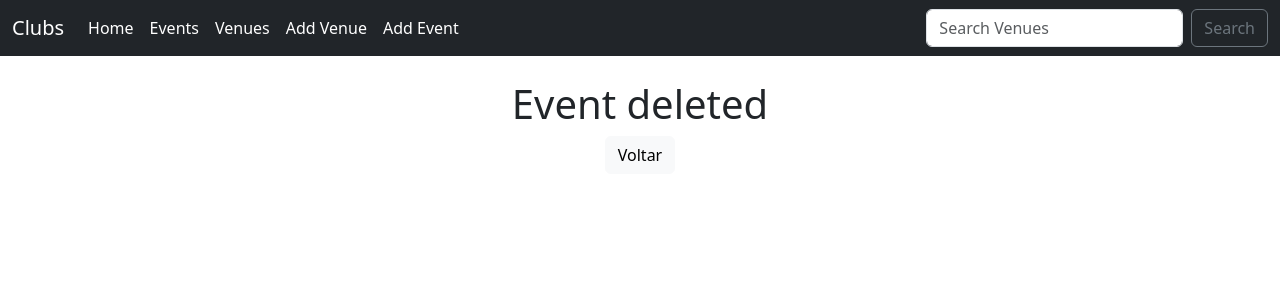
After one commit to GuiFernandess7/DjangoClubApp, a Django app: template templates/events/delete_event.html in a window 1280 px wide. The commit adds this page. Shown: the top 300 px of the page. Run offline with Django 4.2, Linux system fonts and the light colour scheme; the template is opened without the code that fills it, so the values that code supplies are empty.

Commit message:
html pages added

```diff
--- /dev/null
+++ b/templates/events/delete_event.html
@@ -0,0 +1,12 @@
+{% extends 'events/base.html' %}
+
+{% block content %}
+
+<center>
+    <h1>Event deleted</h1>
+    <div>
+        <a href="{% url 'event-list'%}" class="btn btn-light">Voltar</a>
+    </div>
+</center>
+
+{% endblock %}
--- a/templates/events/event_list.html
+++ b/templates/events/event_list.html
@@ -30,6 +30,8 @@
                     <div class="card-footer text-body-secondary">
                         <a href="{% url 'update-event' event.id %}"
                         class="btn btn-warning">Update Event</a>
+                        <a href="{% url 'delete-event' event.id %}"
+                        class="btn btn-danger">Delete Event</a>
                     </div>
                 </div>
             {% endfor %}
--- a/templates/events/venues.html
+++ b/templates/events/venues.html
@@ -13,7 +13,11 @@
             </td>
             <td align="right">
                 <a href="{% url 'update-venue' venue.id%}" class="btn btn-outline-warning">
-                    Update</a>
+                    Update
+                </a>
+                <a href="{% url 'delete-venue' venue.id%}" class="btn btn-outline-warning">
+                    Delete
+                </a>
             </td>
 
         </tr>
```
Also changed, not shown: templates/events/delete_venue.html (added, +12 -0 lines).
